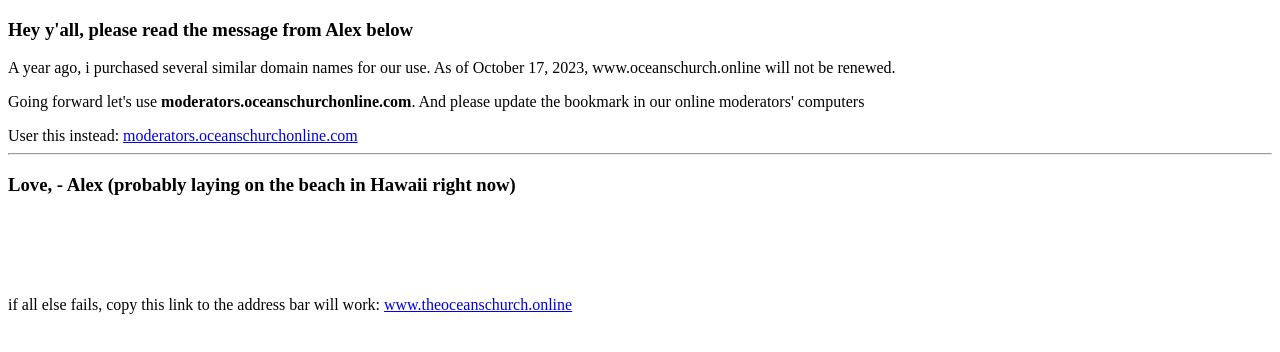
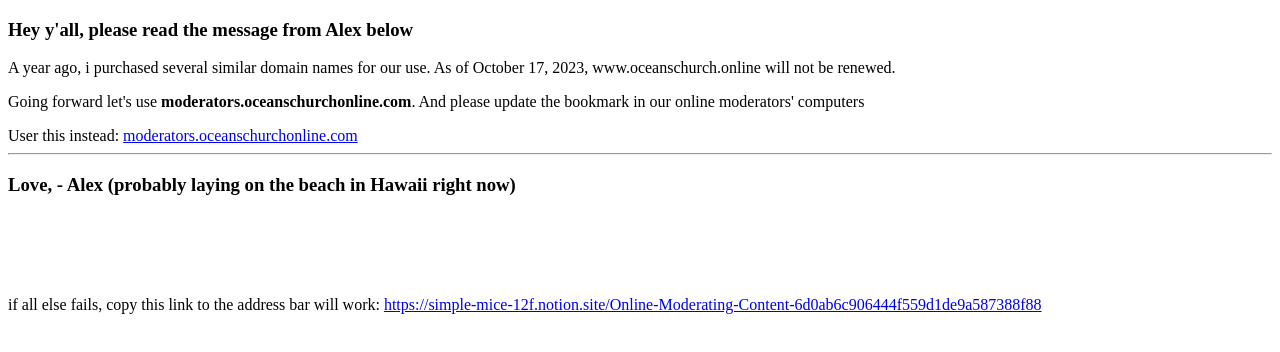
Before and after one commit to ayang726/oceansonline, a website: page index.html in a window 1280 px wide. Drawn offline with Linux system fonts and the light colour scheme.

Commit message:
adding a backup method

```diff
--- a/index.html
+++ b/index.html
@@ -26,8 +26,9 @@
         <h3>Love, - Alex (probably laying on the beach in Hawaii right now)</h3>
         <p style="margin-top: auto; margin-top: 100px">
             if all else fails, copy this link to the address bar will work:
-            <a href="http://www.theoceanschurch.online"
-                >www.theoceanschurch.online</a
+            <a
+                href="https://simple-mice-12f.notion.site/Online-Moderating-Content-6d0ab6c906444f559d1de9a587388f88"
+                >https://simple-mice-12f.notion.site/Online-Moderating-Content-6d0ab6c906444f559d1de9a587388f88</a
             >
         </p>
     </body>
```
